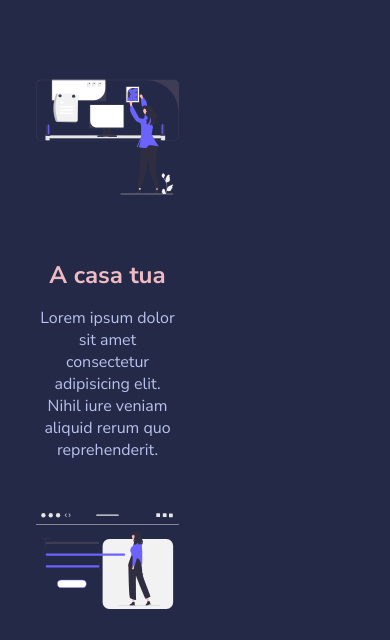
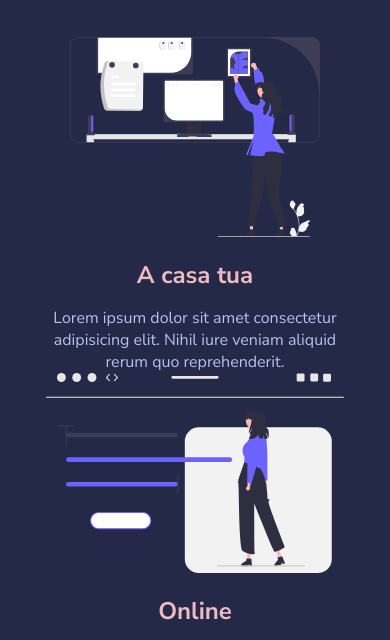
Before and after one commit to leonardoserra/html-css-resp-wannabe, a plain HTML site: page index.html in a window 390 px wide. Shown: the part 196-836 px from the top of the page. Drawn offline with Linux system fonts and the light colour scheme.

Commit message:
imposto sul media le col width 100%

```diff
--- a/css/style.css
+++ b/css/style.css
@@ -139,5 +139,8 @@ img {
     .row{
         display: block;
     }
+   .steps .col, .lessons .col, div.col.col-left, div.col.col-right{
+        width: 100%;
+   }
 
 }
```
